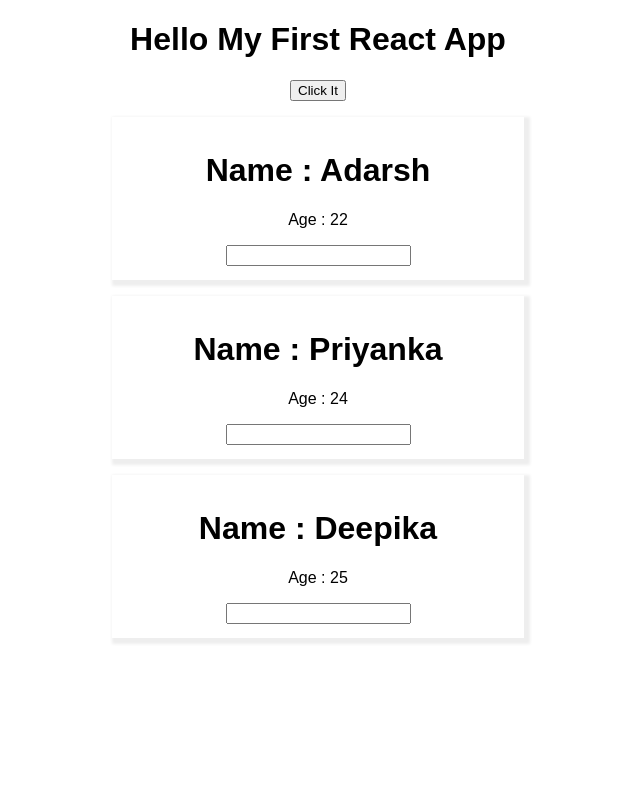
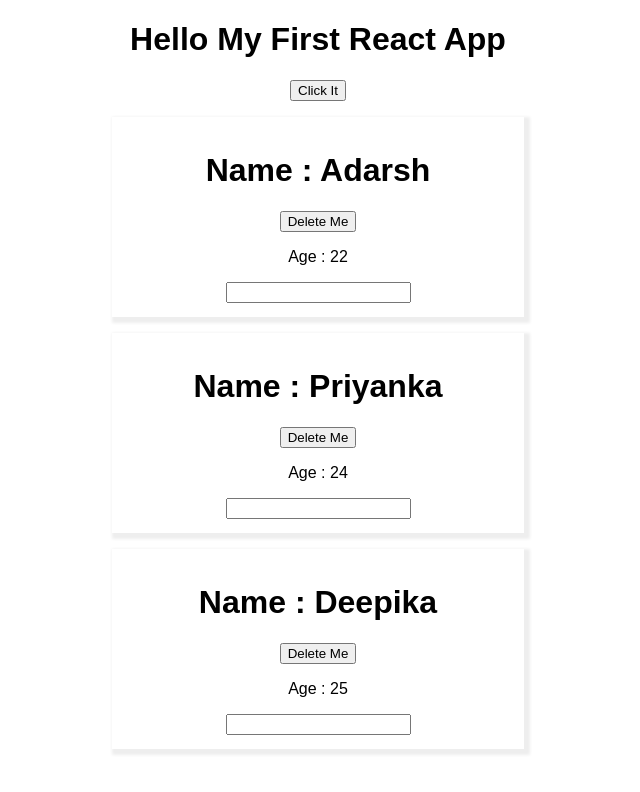
Before and after one commit to k0adarsh/Learning-React, a React (Create React App) app: page / in a window 1280 px wide. Both pictures are taken after a click on the button "Click It". Shown: the top 792 px of the page, without its empty margins (322-962 px from the left). Built offline with nearby package versions, Linux system fonts and the light colour scheme.

Commit message:
List Done

```diff
--- a/src/App.js
+++ b/src/App.js
@@ -25,14 +25,21 @@ class App extends Component {
     persons.splice(personIndex, 1);
     this.setState({ persons });
   }
-  nameChangeHandler = (event) => {
+  nameChangeHandler = (event, index) => {
+
+    const persons = [...this.state.persons];
+    persons[index].name = event.target.value;
+
     this.setState({
-      persons: [
-        { name: event.target.value, age: 22 },
-        { name: event.target.value, age: 24 },
-        { name: event.target.value, age: 25 }
-      ]
+      persons: persons
     })
+    // this.setState({
+    //   persons: [
+    //     { name: event.target.value, age: 22 },
+    //     { name: event.target.value, age: 24 },
+    //     { name: event.target.value, age: 25 }
+    //   ]
+    // })
   };
 
   render() {
@@ -43,6 +50,7 @@ class App extends Component {
           {this.state.persons.map((person, index) => {
             return <Person
               deleteClick={() => this.deletePerson(index)}
+              nameChanger={(event) => this.nameChangeHandler(event, index)}
               name={person.name}
               age={person.age} />
           })}
--- a/src/Person/Person.js
+++ b/src/Person/Person.js
@@ -4,8 +4,9 @@ const person = (props) => {
     return (
         <div className="Person">
             <h1>Name : {props.name}</h1>
-            <p onClick={props.deleteClick}>Age : {props.age}</p>
-            <input type="text" onChange={props.changedName} />
+            <button onClick={props.deleteClick}>Delete Me</button>
+            <p>Age : {props.age}</p>
+            <input type="text" onChange={props.nameChanger} />
         </div>
     )
 }
```
